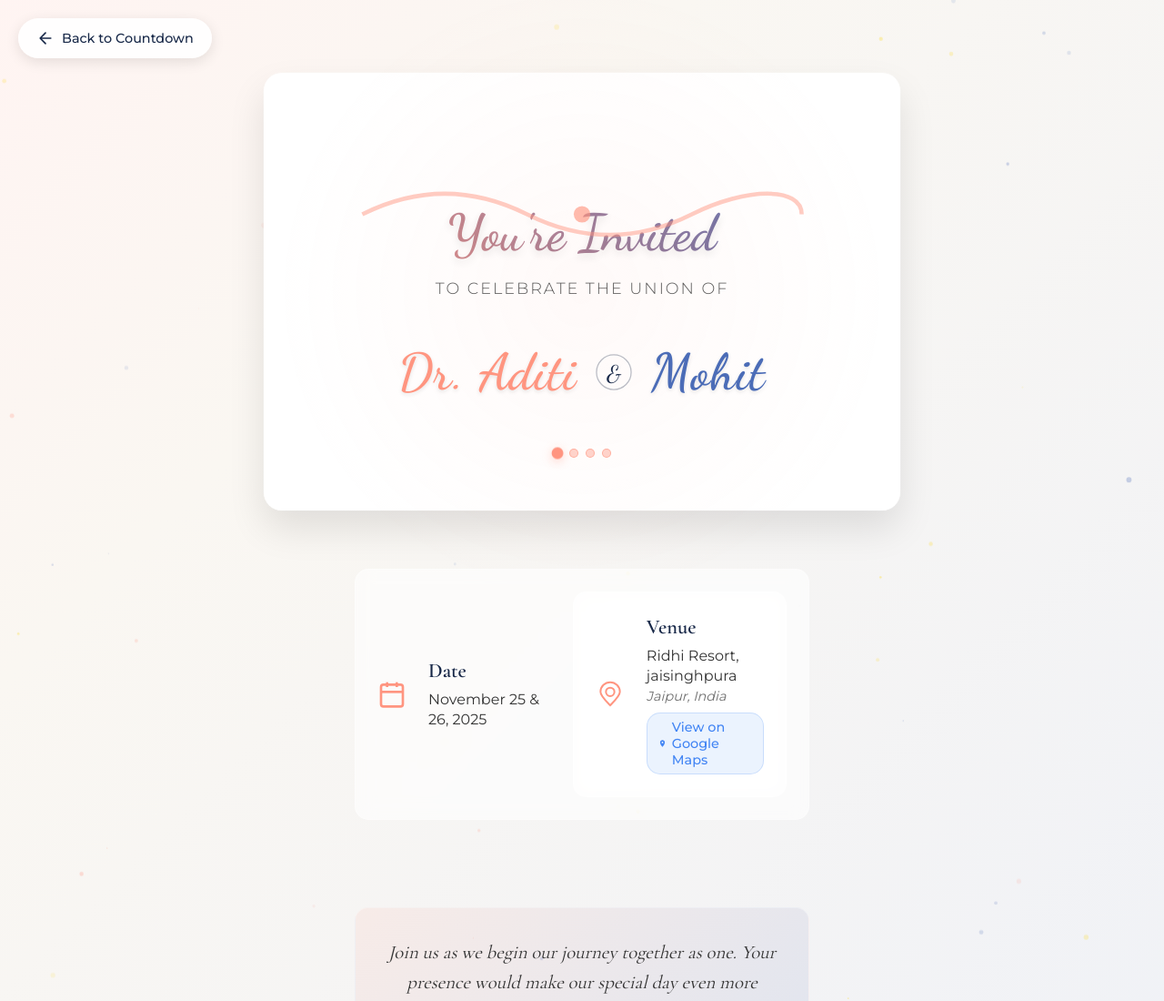
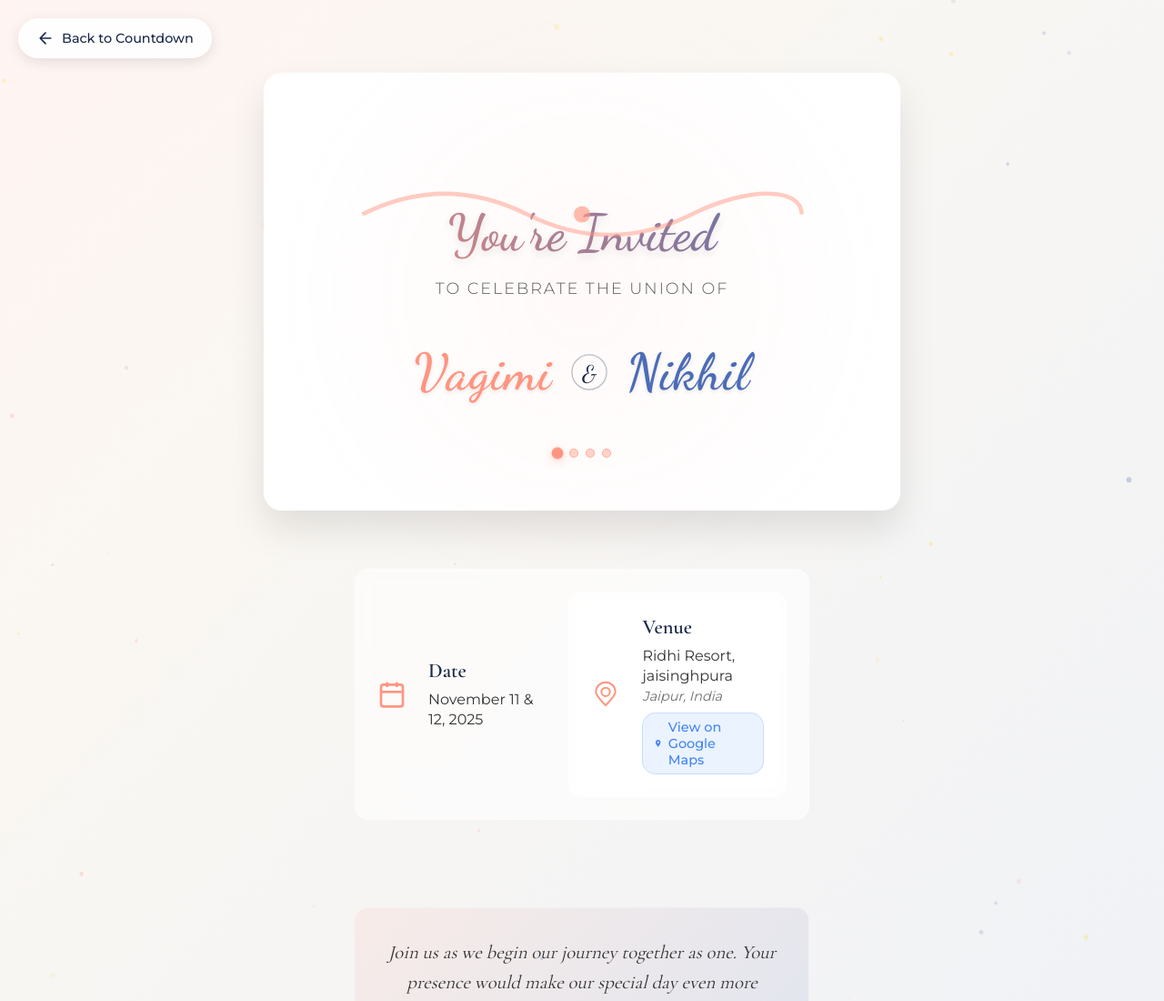
Before and after one commit to mohitsaluja2412-blip/vagimi-nikhil, a plain HTML site: page invitation.html in a window 1280 px wide. Shown: the top 1100 px of the page at 91% size. Drawn offline with nearby package versions, Linux system fonts and the light colour scheme; a script that the page names is missing.

Commit message:
Update invitation.html

```diff
--- a/invitation.html
+++ b/invitation.html
@@ -49,14 +49,14 @@
                 </div>
 
                 <div class="couple-names-section">
-                    <h2 class="bride-name">Dr. Aditi</h2>
+                    <h2 class="bride-name"> Vagimi</h2>
                     <div class="ampersand-decoration">
                         <svg viewBox="0 0 40 40" xmlns="http://www.w3.org/2000/svg">
                             <circle cx="20" cy="20" r="15" stroke="currentColor" stroke-width="1" fill="none" opacity="0.3"/>
                             <text x="20" y="28" text-anchor="middle" font-family="Dancing Script" font-size="20" fill="currentColor">&</text>
                         </svg>
                     </div>
-                    <h2 class="groom-name">Mohit</h2>
+                    <h2 class="groom-name">Nikhil</h2>
                 </div>
 
 
@@ -81,7 +81,7 @@
                         <div class="detail-content">
 
                             <h3>Date</h3>
-                            <p>November 25 & 26, 2025</p>
+                            <p>November 11 & 12, 2025</p>
                         </div>
 
 
```
